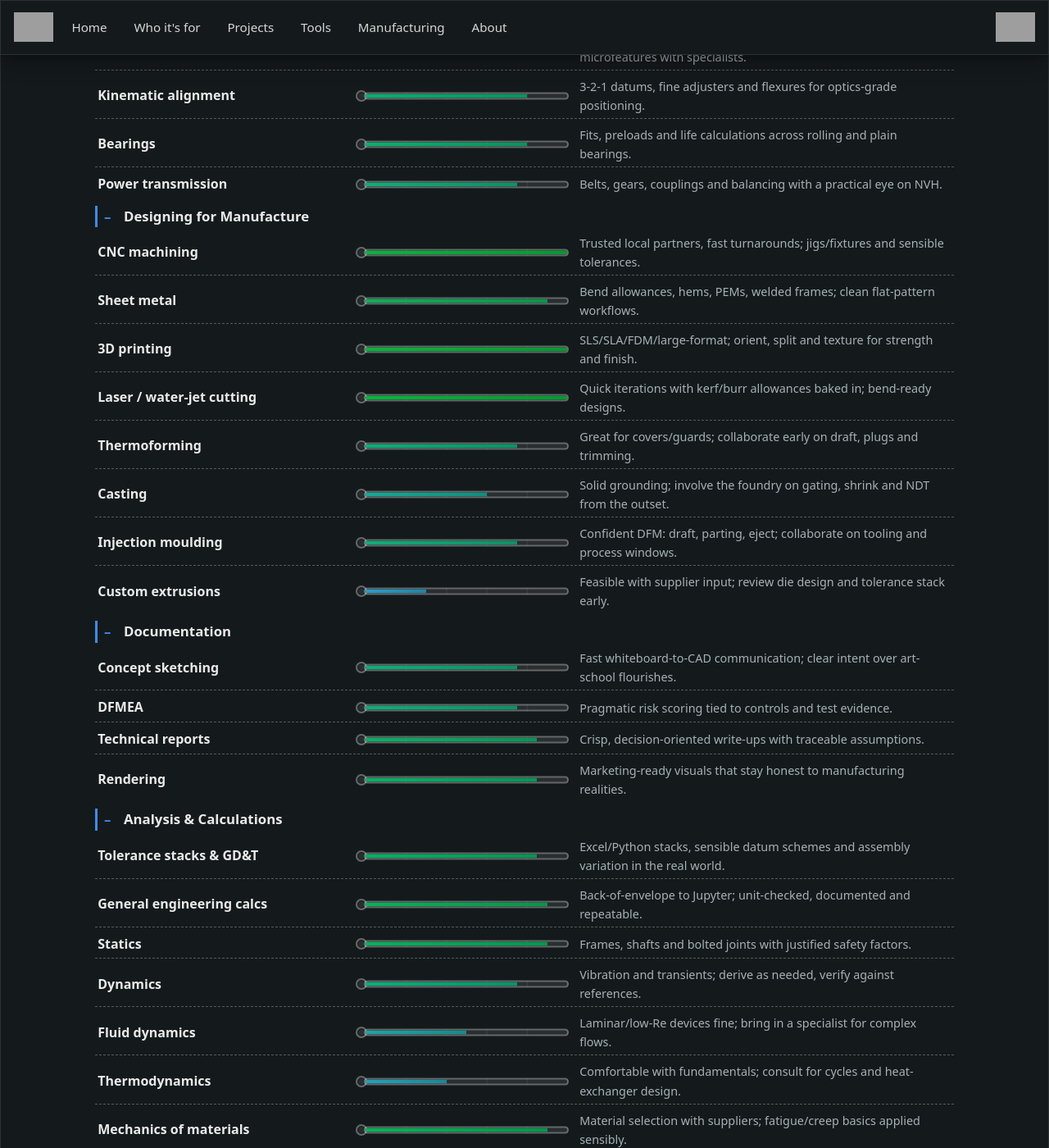
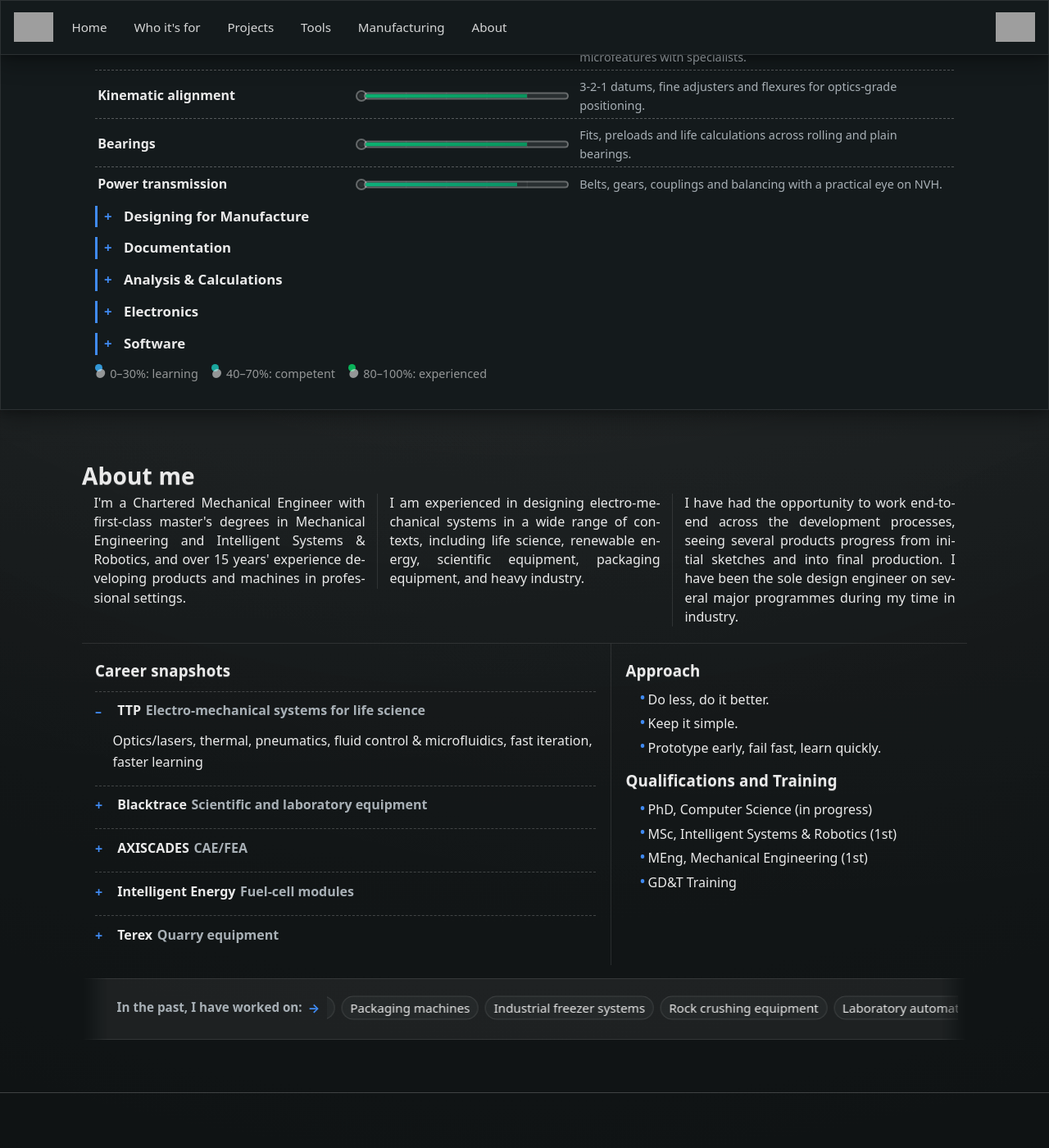
Before and after one commit to JamesAIzzard/jamesaizzard.github.io, a Jekyll site: the page built from index.html, in a window 1280 px wide and 1400 px high, scrolled down 3221 px. Shown: the whole window at 82% size. Built offline with Jekyll 4.4.1, drawn with Linux system fonts in a browser that asks for light colours; some web fonts are replaced; some of the changed text lies outside the part shown; grey boxes are pictures that could not be loaded.

Commit message:
Refactor experience section: remove 'open' attribute from details elements for better accessibility and update legend dot styles for improved visual consistency

```diff
--- a/_includes/experience.html
+++ b/_includes/experience.html
@@ -98,7 +98,7 @@
             </details>
 
             <!-- Group: Designing for Manufacture -->
-            <details class="xp-group" aria-labelledby="xp-g-dfm" open>
+            <details class="xp-group" aria-labelledby="xp-g-dfm">
                 <summary id="xp-g-dfm" class="xp-group-title">Designing for Manufacture</summary>
                 <ul class="xp-rows" role="rowgroup">
                     <li class="xp-row" role="row">
@@ -176,7 +176,7 @@
             </details>
 
             <!-- Group: Documentation -->
-            <details class="xp-group" aria-labelledby="xp-g-docs" open>
+            <details class="xp-group" aria-labelledby="xp-g-docs">
                 <summary id="xp-g-docs" class="xp-group-title">Documentation</summary>
                 <ul class="xp-rows" role="rowgroup">
                     <li class="xp-row" role="row">
@@ -216,7 +216,7 @@
             </details>
 
             <!-- Group: Analysis & Calculations -->
-            <details class="xp-group" aria-labelledby="xp-g-analysis" open>
+            <details class="xp-group" aria-labelledby="xp-g-analysis">
                 <summary id="xp-g-analysis" class="xp-group-title">Analysis &amp; Calculations</summary>
                 <ul class="xp-rows" role="rowgroup">
                     <li class="xp-row" role="row">
@@ -286,7 +286,7 @@
             </details>
 
             <!-- Group: Electronics -->
-            <details class="xp-group" aria-labelledby="xp-g-electronics" open>
+            <details class="xp-group" aria-labelledby="xp-g-electronics">
                 <summary id="xp-g-electronics" class="xp-group-title">Electronics</summary>
                 <ul class="xp-rows" role="rowgroup">
                     <li class="xp-row" role="row">
@@ -346,7 +346,7 @@
             </details>
 
             <!-- Group: Software -->
-            <details class="xp-group" aria-labelledby="xp-g-software" open>
+            <details class="xp-group" aria-labelledby="xp-g-software">
                 <summary id="xp-g-software" class="xp-group-title">Software</summary>
                 <ul class="xp-rows" role="rowgroup">
                     <li class="xp-row" role="row">
@@ -394,9 +394,9 @@
             </details>
 
             <footer class="xp-legend">
-                <span><i aria-hidden="true">●</i> 0–30%: learning</span>
-                <span><i aria-hidden="true">●</i> 40–70%: competent</span>
-                <span><i aria-hidden="true">●</i> 80–100%: experienced</span>
+                <span><i class="dot-l" aria-hidden="true">●</i> 0–30%: learning</span>
+                <span><i class="dot-c" aria-hidden="true">●</i> 40–70%: competent</span>
+                <span><i class="dot-e" aria-hidden="true">●</i> 80–100%: experienced</span>
             </footer>
         </div>
     </div>
--- a/_sass/components/experience.scss
+++ b/_sass/components/experience.scss
@@ -205,6 +205,11 @@
   margin-right: .35em;
 }
 
+/* Legend dots reflect the same blue→green mapping as the meter */
+.xp-legend .dot-l { background: color-mix(in oklab, var(--accent-1) 20%, var(--accent-2) 80%); }
+.xp-legend .dot-c { background: color-mix(in oklab, var(--accent-1) 55%, var(--accent-2) 45%); }
+.xp-legend .dot-e { background: color-mix(in oklab, var(--accent-1) 90%, var(--accent-2) 10%); }
+
 /* ---- Responsive ---- */
 @media (max-width: 720px) {
   .xp-colheads { display: none; }
--- a/index.html
+++ b/index.html
@@ -14,8 +14,6 @@ description: Independent Chartered Mechanical Engineer, delivering efficient des
 
 {% include experience.html %}
 
-{% include manufacturing.html %}
-
 {% include about.html %}
 
 {% include contact.html %}
```
